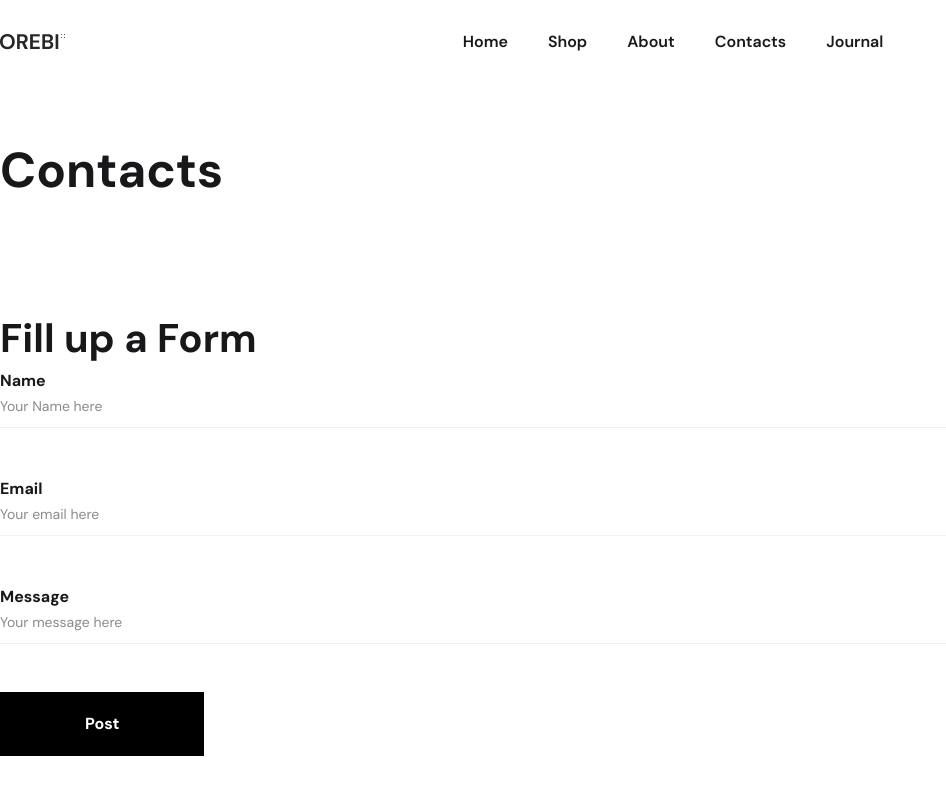
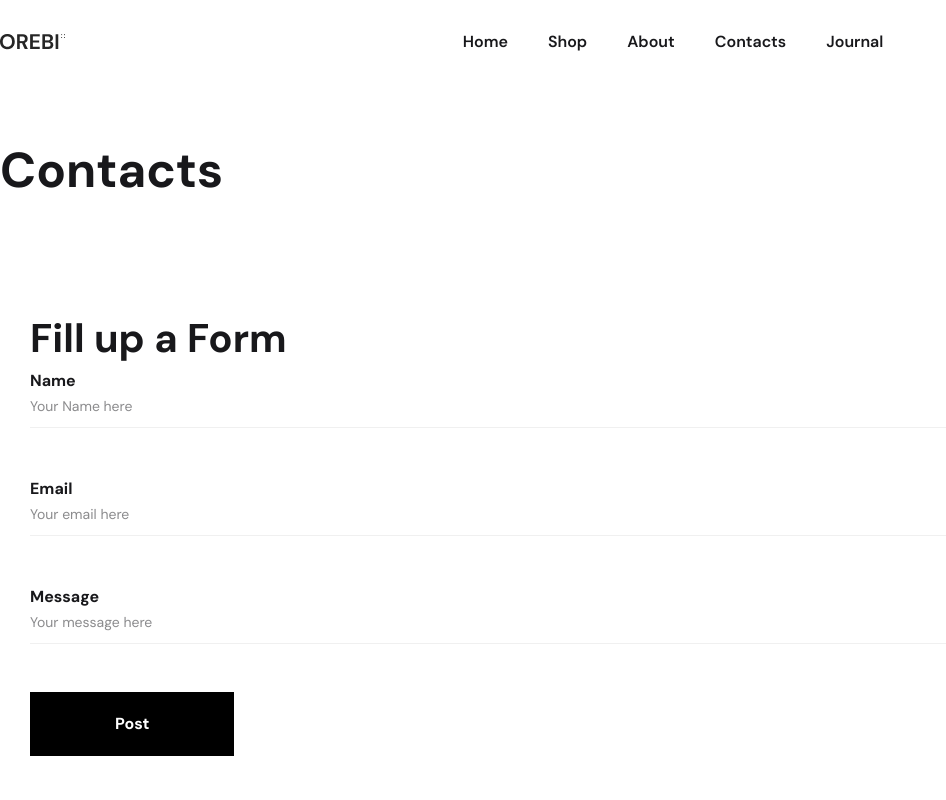
Before and after one commit to hubertDgomes/Orebi, a React (Vite) app: page /Contact in a window 1280 px wide. Shown: the top 800 px of the page, without its empty margins (0-946 px from the left). Built offline with nearby package versions, Linux system fonts and the light colour scheme; a web font is replaced by a local one.

Commit message:
Update styling in Contact component for improved layout consistency

```diff
--- a/src/components/pages/Contact.jsx
+++ b/src/components/pages/Contact.jsx
@@ -13,9 +13,9 @@ const Contact = () => {
     <Container>
         <h1 className='font-DM font-bold text-[49px] py-[30px] md:py-[50px] text-center md:text-left'>Contacts</h1>
         <div className="md:py-[50px] py-[20px]">
-            <p className='font-DM font-bold text-[40px] text-center md:text-left'>Fill up a Form</p>
+            <p className='font-DM font-bold text-[40px] text-center md:text-left md:mx-[30px]'>Fill up a Form</p>
 
-            <form action="" onSubmit={handle} className='text-center lg:text-left'>
+            <form action="" onSubmit={handle} className='text-center md:text-left md:mx-[30px]'>
                 <label htmlFor="" className='font-DM font-bold text-[16px]'>Name</label>
                 <br />
                 <input type="text" placeholder='Your Name here' className='placeholder:text-[14px] placeholder:font-DM border-b-1 pr-[100px] lg:pr-[800px] border-[#F0F0F0] focus:outline-0 pb-[10px]' />
```
